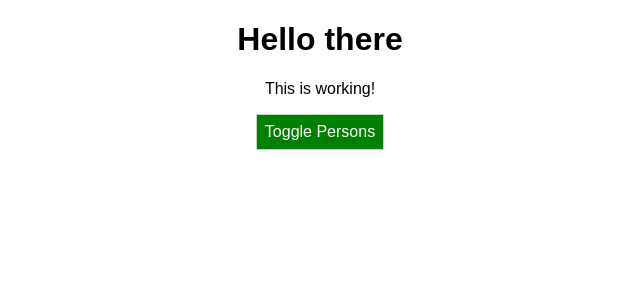
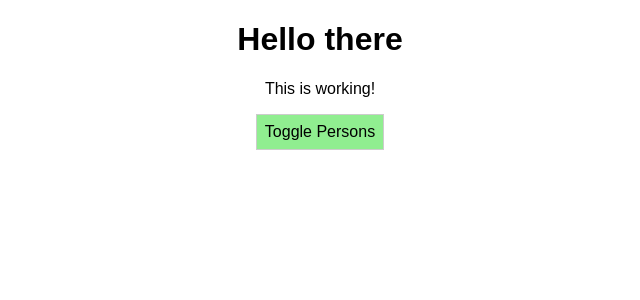
Before and after one commit to radiscipio/react-complete-guide, a React (Create React App) app: page / in a window 1280 px wide. Shown: the top 300 px of the page, without its empty margins (320-960 px from the left). Built offline with nearby package versions, Linux system fonts and the light colour scheme.

Commit message:
Dynamic color change in StyledButton component

```diff
--- a/src/App.js
+++ b/src/App.js
@@ -4,15 +4,15 @@ import styled from 'styled-components'
 import Person from './Person/Person';
 
 const StyledButton = styled.button`
-  background-color: green;
-  color: white;
+  background-color: ${props => props.alt ? 'salmon' : 'lightgreen'};
+  color: black;
   font: inherit;
   border: 1px solid #ccc;
   padding: 8px;
   cursor: pointer;
 
   &:hover {
-    background-color: yellow;
+    background-color: ${props => props.alt ? 'violet' : 'pink'};
     color: black;
   }
 `;
```
